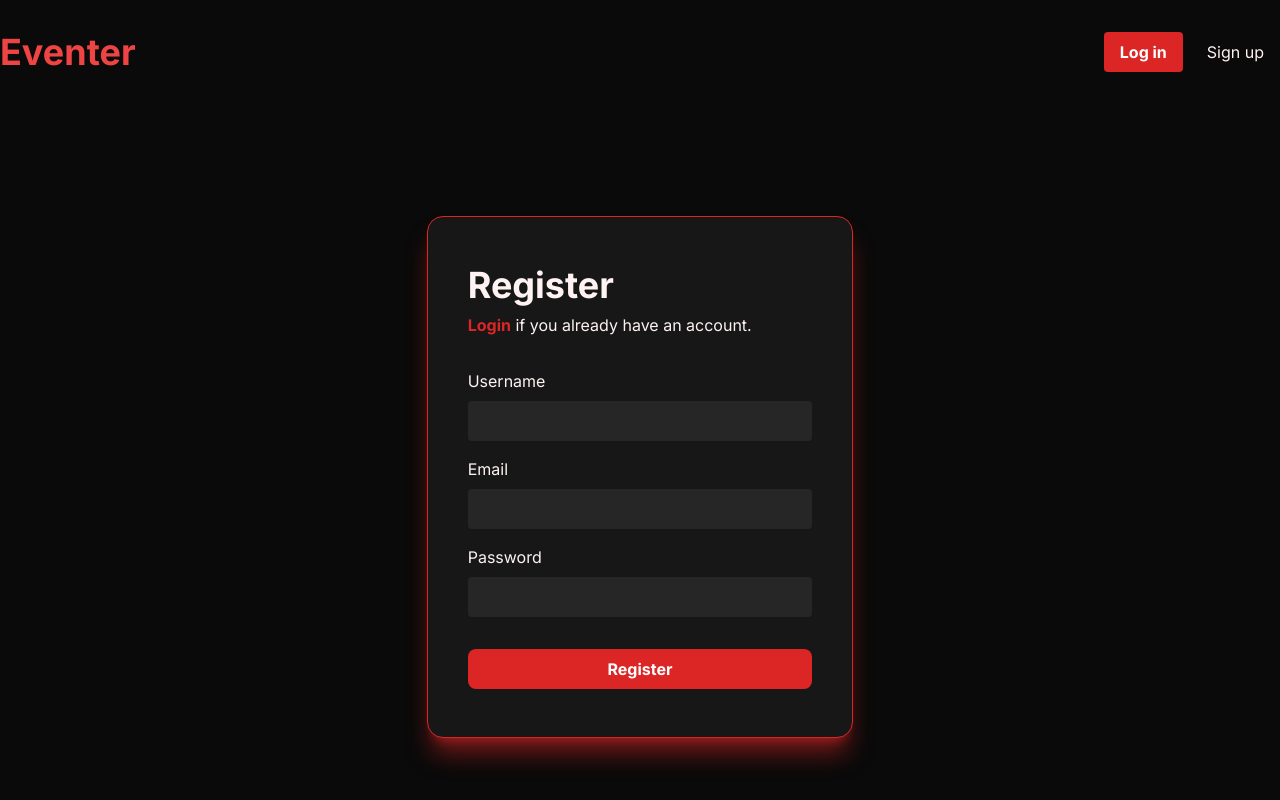
After one commit to jasperket/Eventer, a PHP site: page /register.php in a window 1280 px wide. The commit adds this page. Run offline with PHP 8.4, Linux system fonts and the light colour scheme; some libraries are stand-ins or nearby versions.

Commit message:
Added register form

```diff
--- a/includes/nav-guest.php
+++ b/includes/nav-guest.php
@@ -1,7 +1,7 @@
 <div class="h-screen flex flex-col">
     <div class="pt-8">
         <header class="flex items-center justify-between">
-            <h1 class="text-4xl font-bold text-red-500">Eventer</h1>
+            <h2 class="text-4xl font-bold text-red-500">Eventer</h2>
             <div class="flex gap-2">
                 <a href="login.php" class="bg-red-600 text-white font-bold px-4 py-2 rounded hover:bg-red-500">Log in</a>
                 <a href="register.php" class="px-4 py-2 rounded hover:underline">Sign up</a>
--- /dev/null
+++ b/register.php
@@ -0,0 +1,30 @@
+<?php require_once 'includes/header.php' ?>
+
+<?php require_once 'includes/nav-guest.php' ?>
+
+<main class="text-center h-full flex-1 flex flex-col gap-8 items-center">
+    <form action="" method="post" class="flex flex-col mt-36 w-1/3 py-12 px-10 bg-neutral-900 rounded-2xl border border-red-600 shadow-xl shadow-red-600/50">
+        <div class="flex flex-col items-start">
+            <h1 class="text-4xl font-bold">Register</h1>
+            <p class="mt-2"><a href="login.php" class="text-red-600 font-bold hover:underline">Login</a> if you already have an account.</p>
+        </div>
+        <div class="mt-8 flex flex-col gap-4">
+            <div class="flex flex-col items-start gap-2">
+                <label for="username">Username</label>
+                <input type="text" name="username" id="username" class="w-full px-4 py-2 rounded bg-neutral-800">
+            </div>
+            <div class="flex flex-col items-start gap-2">
+                <label for="email">Email</label>
+                <input type="email" name="email" id="email" class="w-full px-4 py-2 rounded bg-neutral-800">
+            </div>
+            <div class="flex flex-col items-start gap-2">
+                <label for="password">Password</label>
+                <input type="password" name="password" id="password" class="w-full px-4 py-2 rounded bg-neutral-800">
+            </div>
+        </div>
+        <button type="submit" class="mt-8 w-full bg-red-600 text-white font-bold py-2 rounded-lg hover:bg-red-500">Register</button>
+    </form>
+</main>
+</div>
+
+<?php require_once 'includes/footer.php' ?>
```
